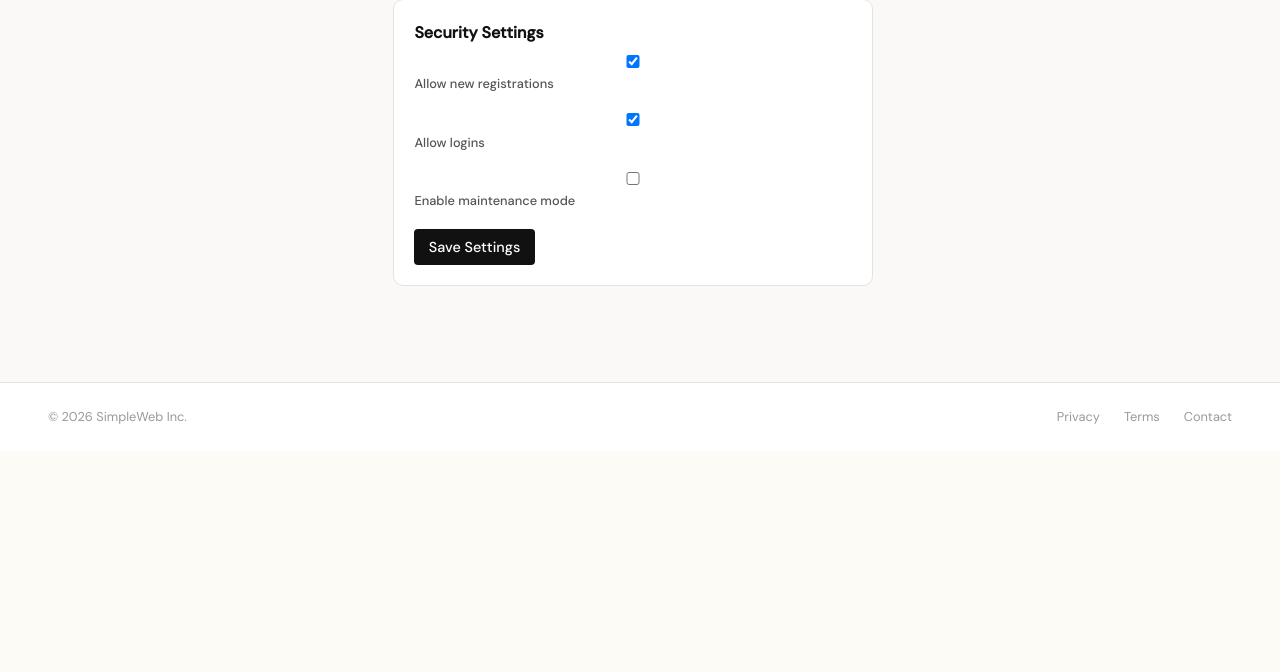
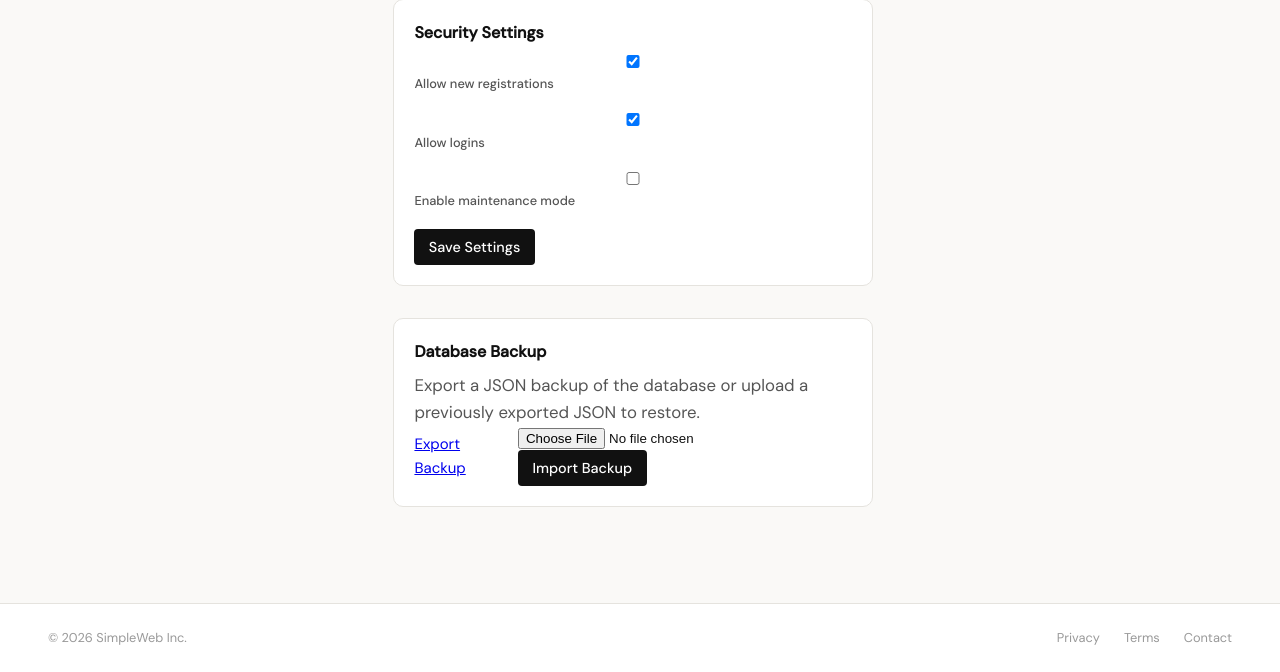
Before and after one commit to radufabian9794-glitch/SimpleWeb, a Flask app: page /admin in a window 1280 px wide. Shown: the part 368-1040 px from the top of the page. Before the commit the page ends 792 px from the top, so only its background shows below. Run offline with Flask 3, Linux system fonts and the light colour scheme; the visitor is signed in with stand-in values (Sample User, id 1); tables that the repository leaves empty hold one stand-in row (values such as "Sample post"); some web fonts are replaced.

Commit message:
DB backup feature (export/import) to the Admin Panel.

```diff
--- a/app.py
+++ b/app.py
@@ -1,5 +1,7 @@
 import os
-from flask import Flask, render_template, request, redirect, url_for, flash, session
+import json
+from datetime import datetime
+from flask import Flask, render_template, request, redirect, url_for, flash, session, Response
 from flask_sqlalchemy import SQLAlchemy
 from sqlalchemy import inspect, text
 from werkzeug.security import generate_password_hash, check_password_hash
@@ -252,6 +254,98 @@
     )
 
 
+def _serialize_model_rows(model):
+    rows = model.query.all()
+    result = []
+    for r in rows:
+        row = {}
+        for c in r.__table__.columns:
+            val = getattr(r, c.name)
+            # JSON serialize datetimes or other non-JSONable types if needed
+            if isinstance(val, datetime):
+                val = val.isoformat()
+            row[c.name] = val
+        result.append(row)
+    return result
+
+
+@app.route("/admin/backup/export")
+def admin_backup_export():
+    if "user_id" not in session:
+        flash("Please sign in to continue.", "error")
+        return redirect(url_for("auth"))
+
+    current_user = User.query.get(session["user_id"])
+    if not current_user or current_user.admin != 1:
+        flash("You do not have permission to access the admin area.", "error")
+        return redirect(url_for("dashboard"))
+
+    backup = {
+        "users": _serialize_model_rows(User),
+        "site_settings": _serialize_model_rows(SiteSetting),
+    }
+
+    data = json.dumps(backup, indent=2)
+    filename = f"simpleweb-backup-{datetime.utcnow().strftime('%Y%m%dT%H%M%SZ')}.json"
+    return Response(
+        data,
+        mimetype="application/json",
+        headers={"Content-Disposition": f"attachment;filename={filename}"},
+    )
+
+
+@app.route("/admin/backup/import", methods=["POST"])
+def admin_backup_import():
+    if "user_id" not in session:
+        flash("Please sign in to continue.", "error")
+        return redirect(url_for("auth"))
+
+    current_user = User.query.get(session["user_id"])
+    if not current_user or current_user.admin != 1:
+        flash("You do not have permission to access the admin area.", "error")
+        return redirect(url_for("dashboard"))
+
+    f = request.files.get("backup_file")
+    if not f:
+        flash("No backup file uploaded.", "error")
+        return redirect(url_for("admin_page"))
+
+    try:
+        payload = json.load(f)
+    except Exception:
+        flash("Uploaded file is not valid JSON.", "error")
+        return redirect(url_for("admin_page"))
+
+    try:
+        # Clear current data and restore from backup
+        # Delete rows in a safe order (child -> parent) if relationships exist
+        User.query.delete()
+        SiteSetting.query.delete()
+        db.session.commit()
+
+        users = payload.get("users", [])
+        for row in users:
+            u = User()
+            for k, v in row.items():
+                setattr(u, k, v)
+            db.session.add(u)
+
+        settings = payload.get("site_settings", [])
+        for row in settings:
+            s = SiteSetting()
+            for k, v in row.items():
+                setattr(s, k, v)
+            db.session.add(s)
+
+        db.session.commit()
+        flash("Backup imported successfully.", "success")
+    except Exception as e:
+        db.session.rollback()
+        flash(f"Failed to import backup: {e}", "error")
+
+    return redirect(url_for("admin_page"))
+
+
 @app.route("/admin/users")
 def admin_user_management():
     if "user_id" not in session:
--- a/templates/admin.html
+++ b/templates/admin.html
@@ -38,6 +38,18 @@
       </div>
       <button type="submit" class="btn-primary">Save Settings</button>
     </form>
+
+    <section class="profile-card" style="margin: 2rem 0 0;">
+      <h2>Database Backup</h2>
+      <p>Export a JSON backup of the database or upload a previously exported JSON to restore.</p>
+      <div style="display:flex;gap:1rem;align-items:center;">
+        <a href="{{ url_for('admin_backup_export') }}" class="btn-secondary">Export Backup</a>
+        <form action="{{ url_for('admin_backup_import') }}" method="post" enctype="multipart/form-data" style="display:inline-block;">
+          <input type="file" name="backup_file" accept="application/json" required />
+          <button type="submit" class="btn-primary">Import Backup</button>
+        </form>
+      </div>
+    </section>
   </main>
 
   {% include 'footer.html' %}
```
